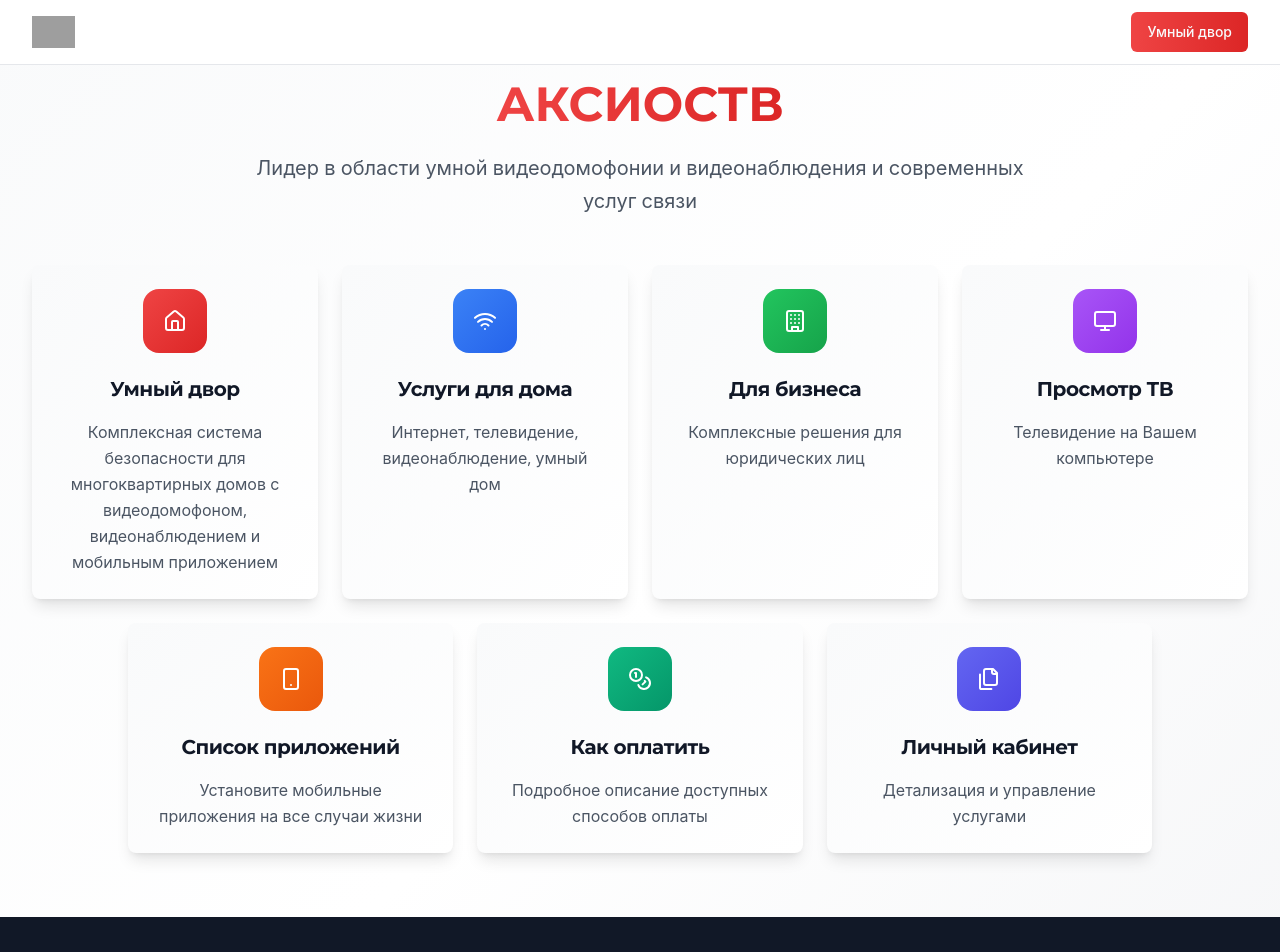
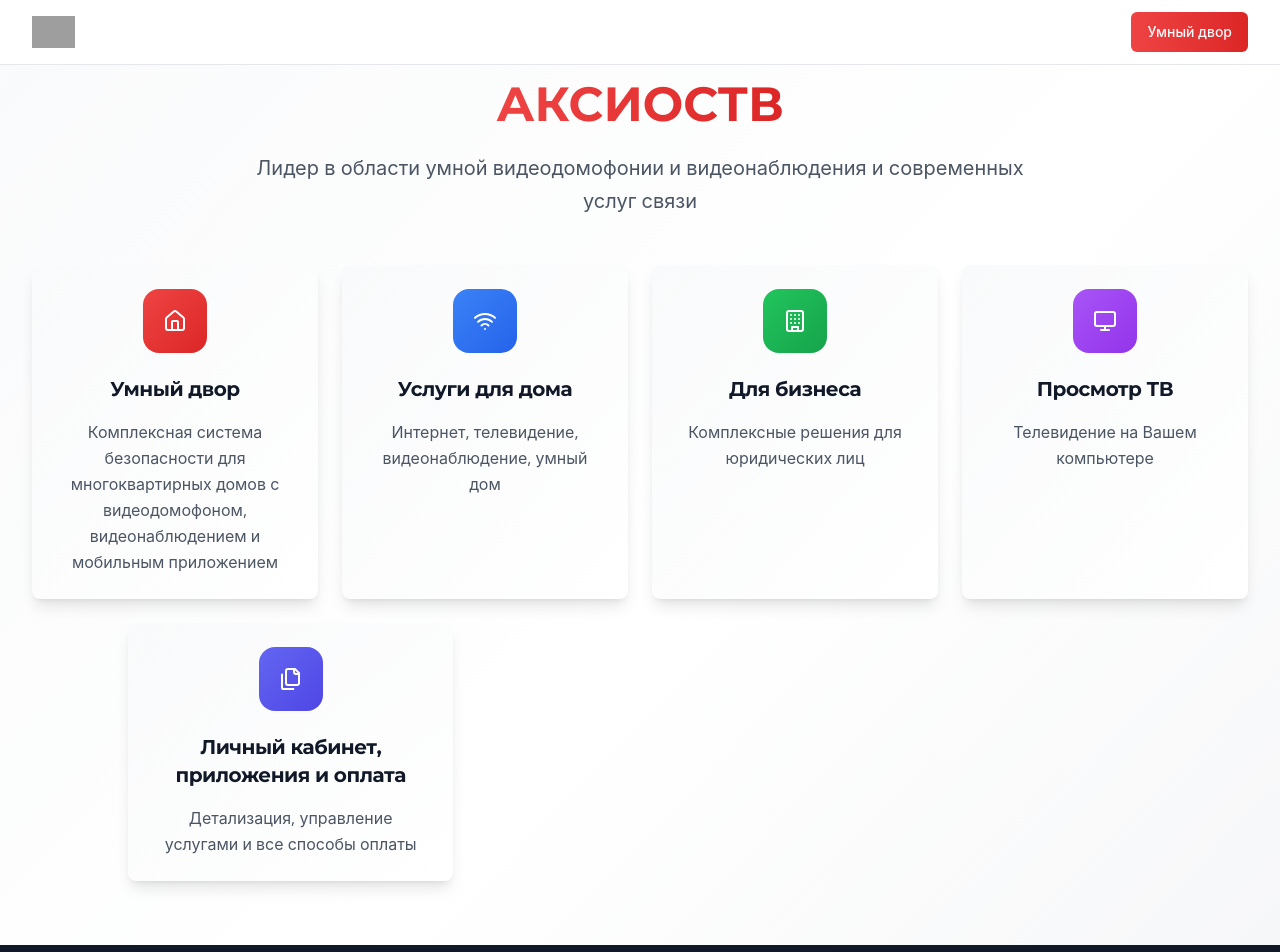
Before and after one commit to pr-poehali-dev/smart-intercom-landing, a React (Vite) app: page / in a window 1280 px wide. Shown: the top 952 px of the page. Built offline with nearby package versions, Linux system fonts and the light colour scheme; grey boxes are pictures that could not be loaded.

Commit message:
Refactor: Personal Cabinet menu structure

```diff
--- a/src/pages/Index.tsx
+++ b/src/pages/Index.tsx
@@ -42,26 +42,8 @@ const services = [
   },
   {
     id: 5,
-    title: "Список приложений",
-    description: "Установите мобильные приложения на все случаи жизни",
-    icon: "Smartphone",
-    link: "https://axiostv.ru/apps/",
-    color: "orange",
-    internal: false
-  },
-  {
-    id: 6,
-    title: "Как оплатить",
-    description: "Подробное описание доступных способов оплаты",
-    icon: "Coins",
-    link: "https://axiostv.ru/pay/",
-    color: "emerald",
-    internal: false
-  },
-  {
-    id: 7,
-    title: "Личный кабинет",
-    description: "Детализация и управление услугами",
+    title: "Личный кабинет, приложения и оплата",
+    description: "Детализация, управление услугами и все способы оплаты",
     icon: "Files",
     link: "/personal-account",
     color: "indigo",
```
